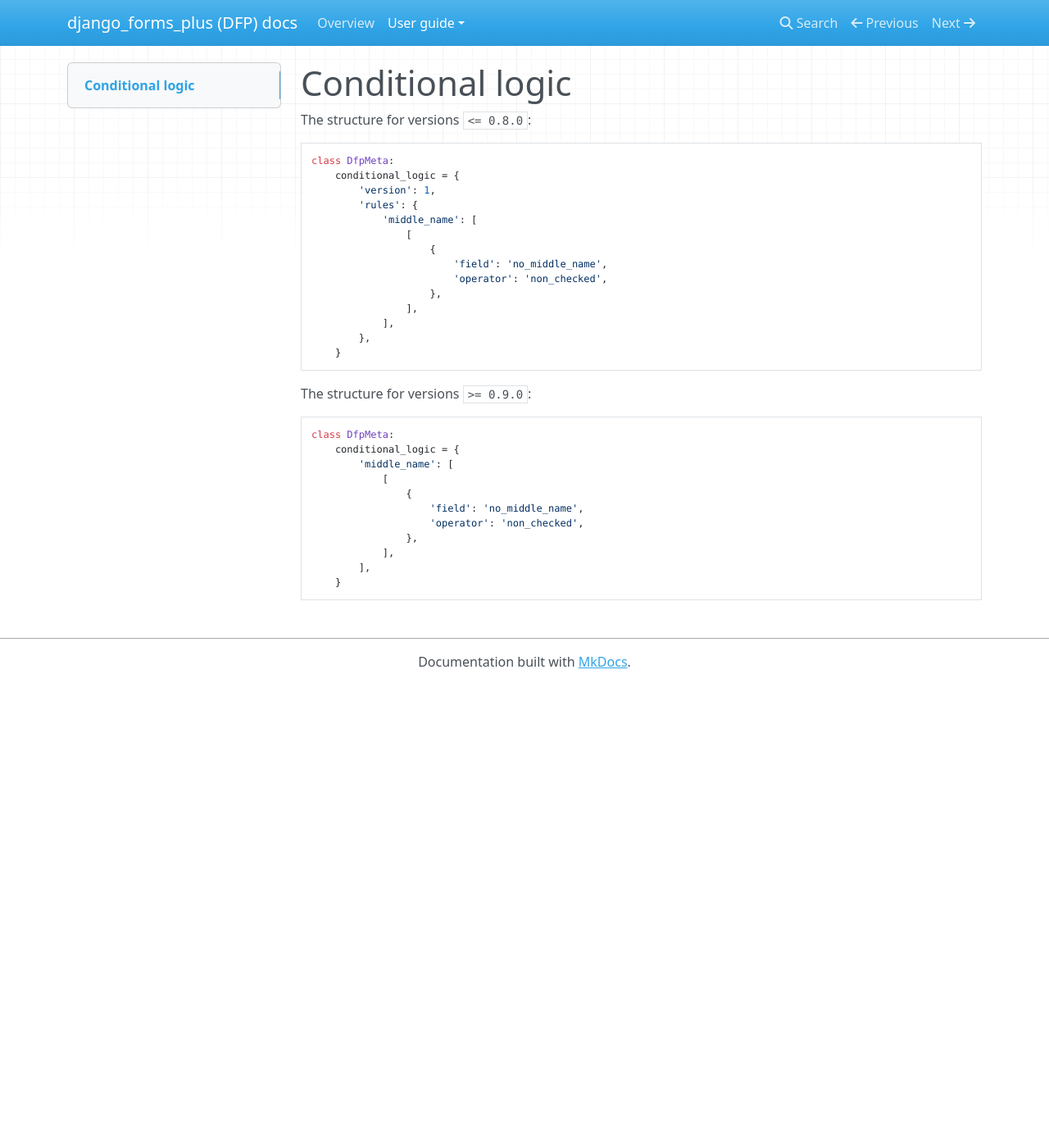
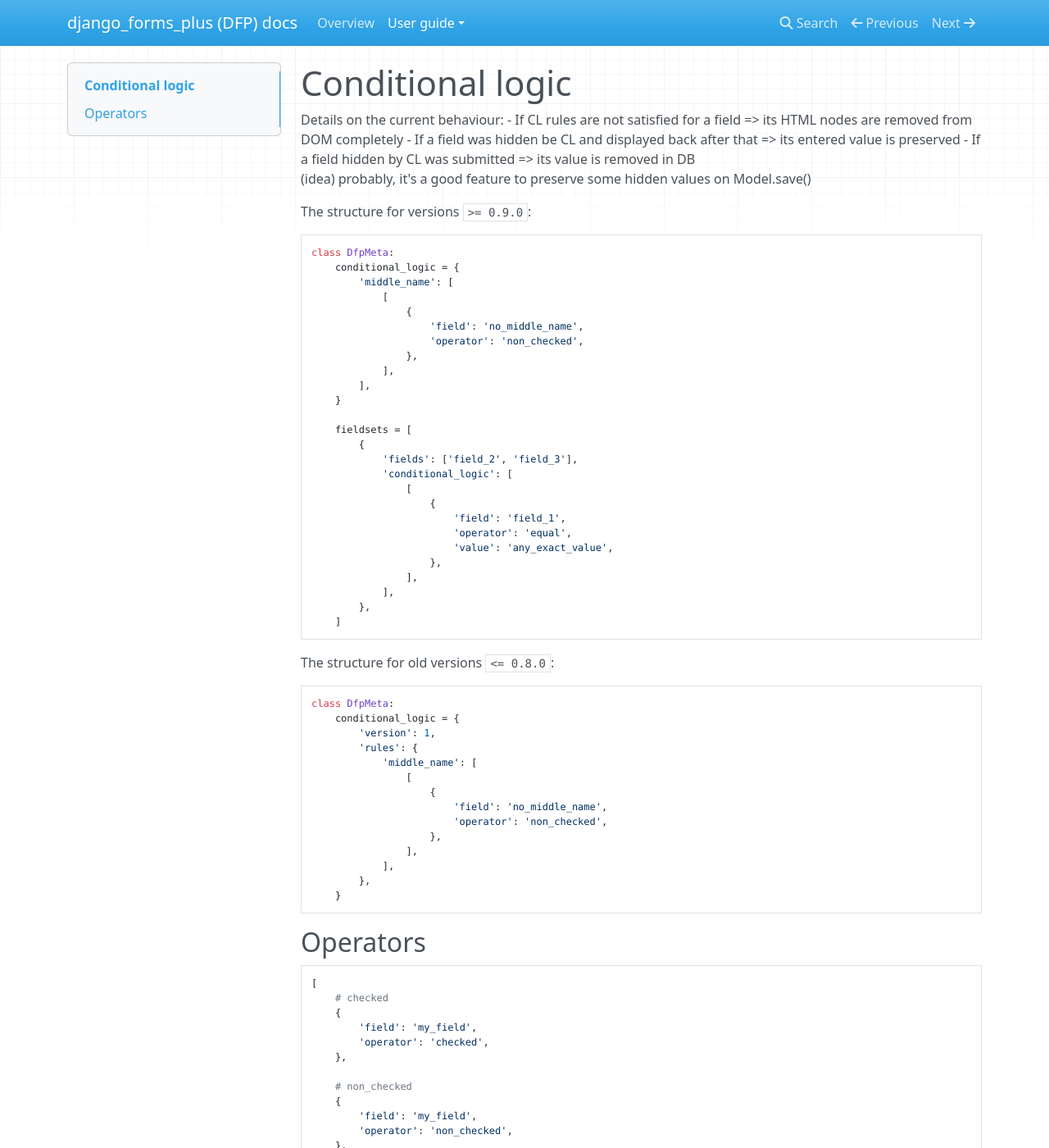
Before and after one commit to versusbassz/django_forms_plus, an MkDocs documentation site: the page built from docs/user-guide/conditinal-logic.md, in a window 1280 px wide and 1400 px high. Shown: the whole window at 82% size. Built offline with MkDocs 1.6.1, drawn with Linux system fonts in a browser that asks for light colours; nearby versions of some CDN libraries; some of the changed text lies outside the part shown.

Commit message:
docs: Add "Operators" section and an example of "fieldsets conditional logic" to conditinal-logic.md

````diff
--- a/docs/user-guide/conditinal-logic.md
+++ b/docs/user-guide/conditinal-logic.md
@@ -1,7 +1,42 @@
 # Conditional logic
 
+Details on the current behaviour:
+- If CL rules are not satisfied for a field => its HTML nodes are removed from DOM completely
+- If a field was hidden be CL and displayed back after that => its entered value is preserved
+- If a field hidden by CL was submitted => its value is removed in DB
+    (idea) probably, it's a good feature to preserve some hidden values on Model.save()
 
-The structure for versions `<= 0.8.0`:
+The structure for versions `>= 0.9.0`:
+```python
+class DfpMeta:
+    conditional_logic = {
+        'middle_name': [
+            [
+                {
+                    'field': 'no_middle_name',
+                    'operator': 'non_checked',
+                },
+            ],
+        ],
+    }
+
+    fieldsets = [
+        {
+            'fields': ['field_2', 'field_3'],
+            'conditional_logic': [
+                [
+                    {
+                        'field': 'field_1',
+                        'operator': 'equal',
+                        'value': 'any_exact_value',
+                    },
+                ],
+            ],
+        },
+    ]
+```
+
+The structure for old versions `<= 0.8.0`:
 ```python
 class DfpMeta:
     conditional_logic = {
@@ -19,17 +54,27 @@ class DfpMeta:
     }
 ```
 
-The structure for versions `>= 0.9.0`:
+## Operators
+
 ```python
-class DfpMeta:
-    conditional_logic = {
-        'middle_name': [
-            [
-                {
-                    'field': 'no_middle_name',
-                    'operator': 'non_checked',
-                },
-            ],
-        ],
-    }
+[
+    # checked
+    {
+        'field': 'my_field',
+        'operator': 'checked',
+    },
+
+    # non_checked
+    {
+        'field': 'my_field',
+        'operator': 'non_checked',
+    },
+
+    # equal
+    {
+        'field': 'my_field',
+        'operator': 'equal',
+        'value': 'any_exact_value'
+    },
+]
 ```
````
